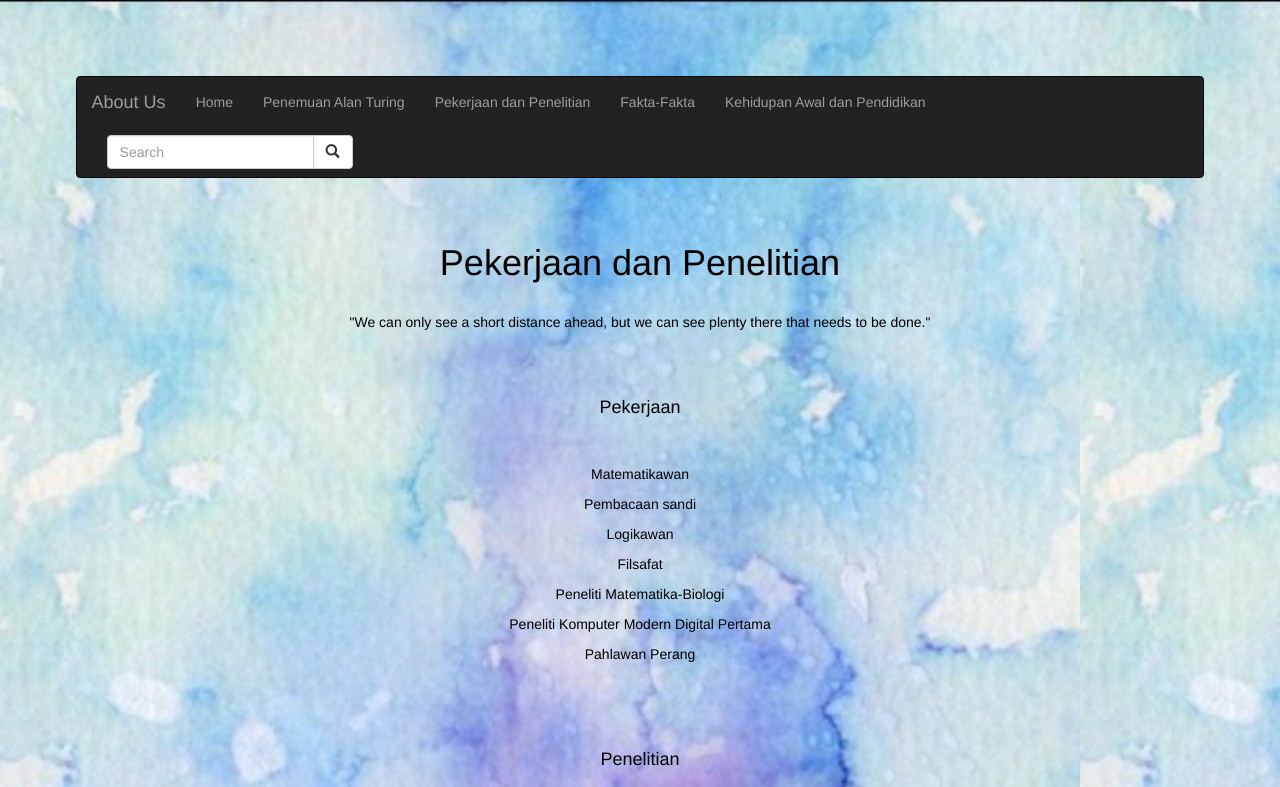
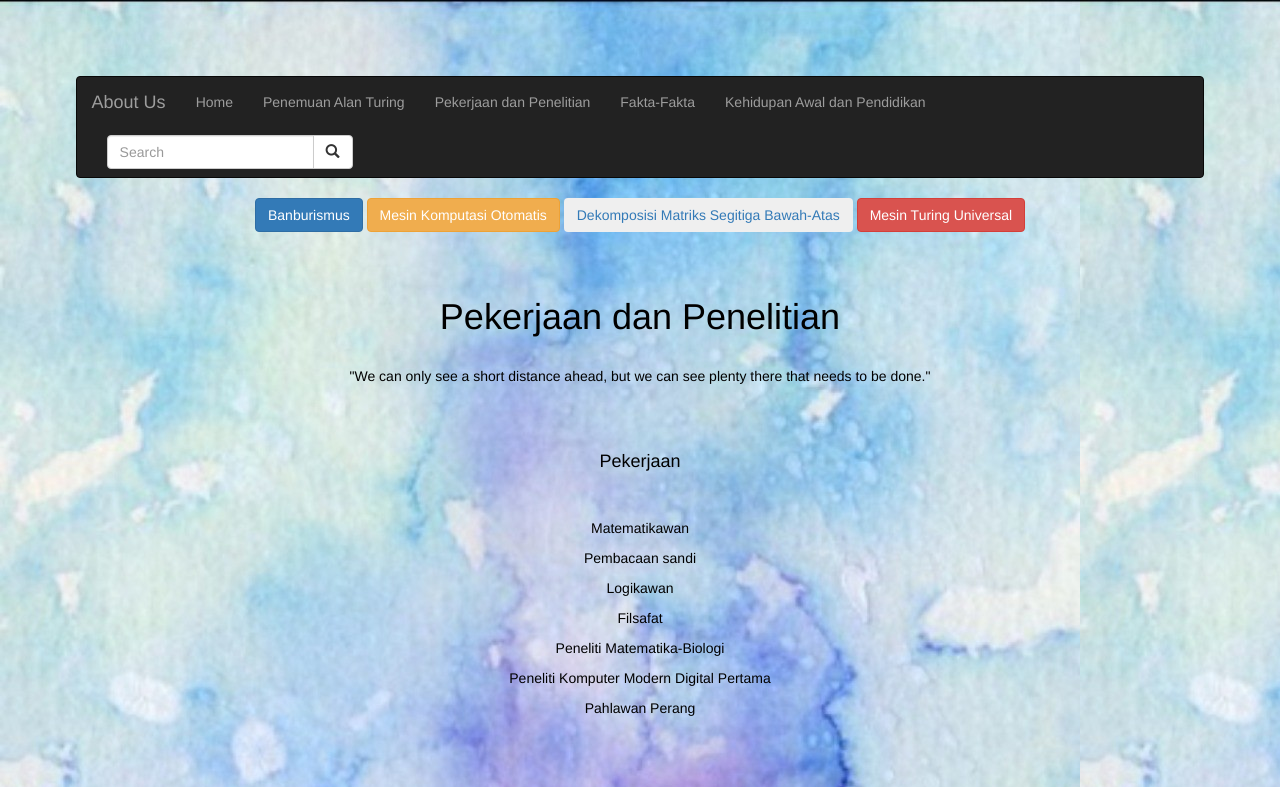
Before and after one commit to SMAKBO/tugas-labkom-2019-11-2-alan-turing, a plain HTML site: page anyop.html in a window 1280 px wide. Shown: the top 787 px of the page. Drawn offline with nearby package versions, Linux system fonts and the light colour scheme.

Commit message:
Update anyop.html

```diff
--- a/anyop.html
+++ b/anyop.html
@@ -1,14 +1,25 @@
 <!DOCTYPE html>
-<h<!DOCTYPE html>
 <html>
 <head>
-  <title>Pekerjaan dan Penelitian</title>
-    <meta charset="utf-8">
+<meta charset="utf-8">
   <meta name="viewport" content="width=device-width, initial-scale=1">
   <link rel="stylesheet" href="https://maxcdn.bootstrapcdn.com/bootstrap/3.4.0/css/bootstrap.min.css">
+        <style>
+          body {
+            padding: 2cm;
+            clear: left;
+            text-align: center;
+            color: black;
+          }
+          body {
+  background-image: url("karin.jpg");
+}
+    </style>
   <script src="https://ajax.googleapis.com/ajax/libs/jquery/3.3.1/jquery.min.js"></script>
   <script src="https://maxcdn.bootstrapcdn.com/bootstrap/3.4.0/js/bootstrap.min.js"></script>
+</div>
 </head>
+
   <nav class="navbar navbar-inverse">
   <div class="container-fluid">
     <div class="navbar-header">
@@ -33,8 +44,16 @@
     </form>
   </div>
 </nav>
-  </div>
-    <div id="runningtext">
+  <center><a href="Banburismus.html"><button type="button" class="btn btn-primary">Banburismus</button></a>
+<a href="azka.html"><button type="button" class="btn btn-warning">Mesin Komputasi Otomatis</button></a>
+<a href="dekomposisi.html"><button type="button" class="btn btn-light">Dekomposisi Matriks Segitiga Bawah-Atas</button></a>
+<a href="karin.html"><button type="button" class="btn btn-danger">Mesin Turing Universal</button></a></center>
+
+<body>
+<div class="w3-panel w3-blue">
+  <h2 class="MESIN TURING" style="text-shadow:1px 1px 0 #444">
+</div>
+<div id="runningtext">
     <marquee behaviour="scroll" scrollamount="3" onmoseover="this.stop();" ommouseout="this.start();" direction="left">
       Education is the most powerfull weapon which you can use to change the world.
       </marquee>
```
